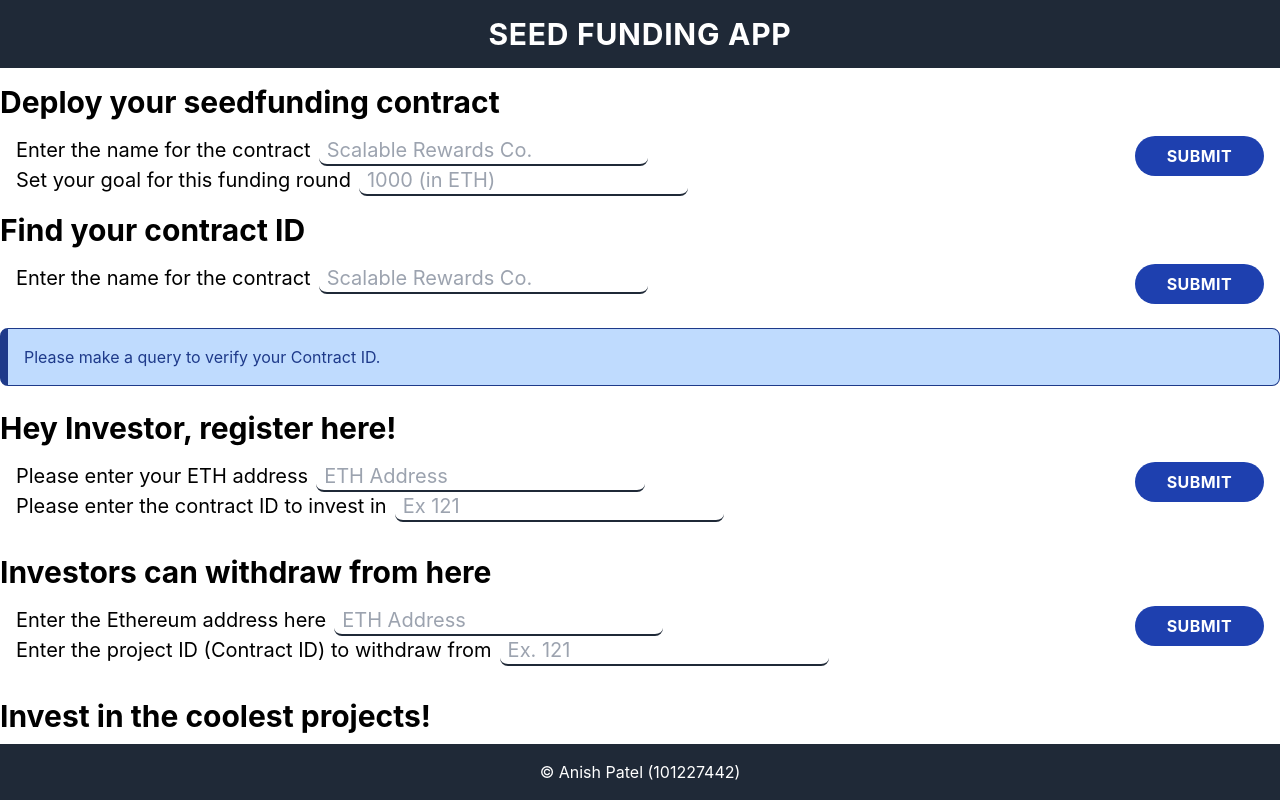
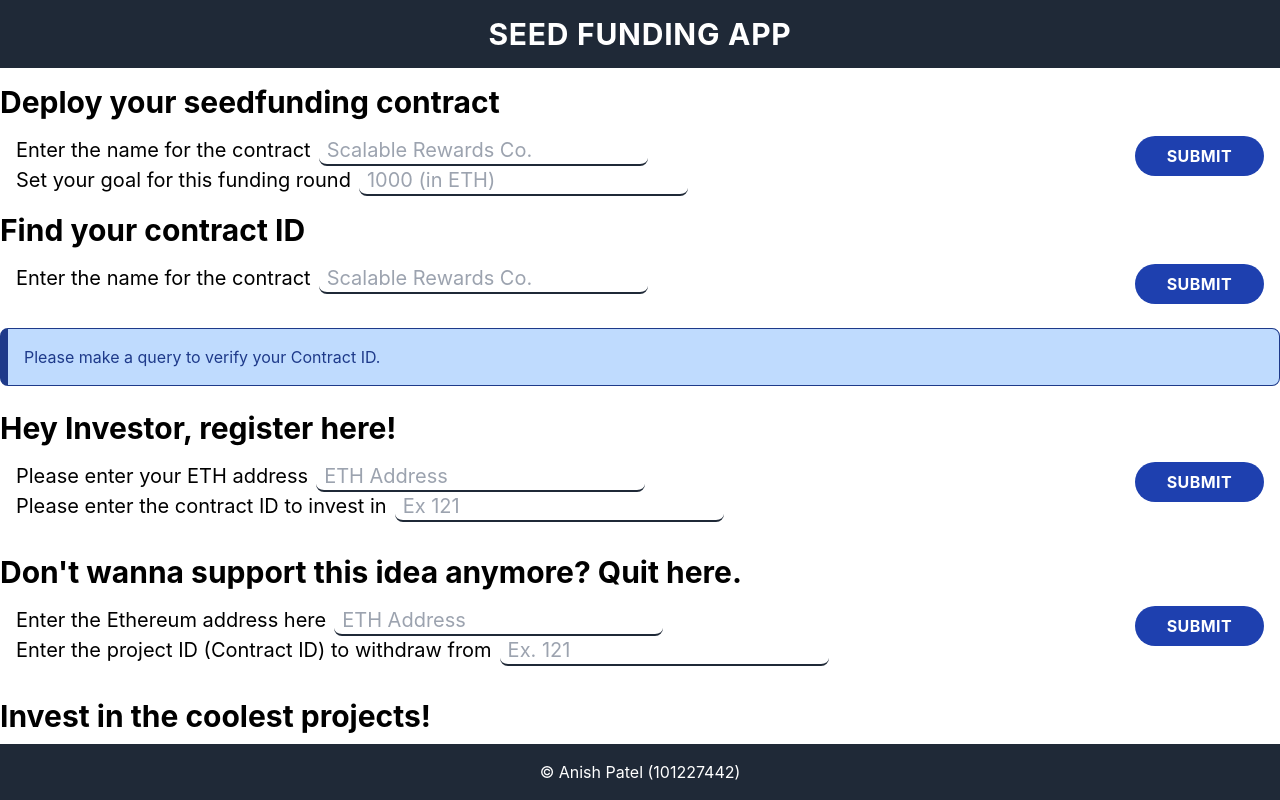
Before and after one commit to apatel99/seed-funding-dapp, a React (Create React App) app: page / in a window 1280 px wide. Built offline with nearby package versions, Linux system fonts and the light colour scheme.

Commit message:
Even better

```diff
--- a/src/components/RemoveInvestor.jsx
+++ b/src/components/RemoveInvestor.jsx
@@ -36,7 +36,7 @@ class Removeinvestor extends React.Component {
     render() {
         return(
             <div className="mt-4">
-                <h4 className="text-3xl font-bold">Investors can withdraw from here</h4>
+                <h4 className="text-3xl font-bold">Don't wanna support this idea anymore? Quit here.</h4>
 
                 <form
                     className="flex p-4 justify-between align-items-center"
```
